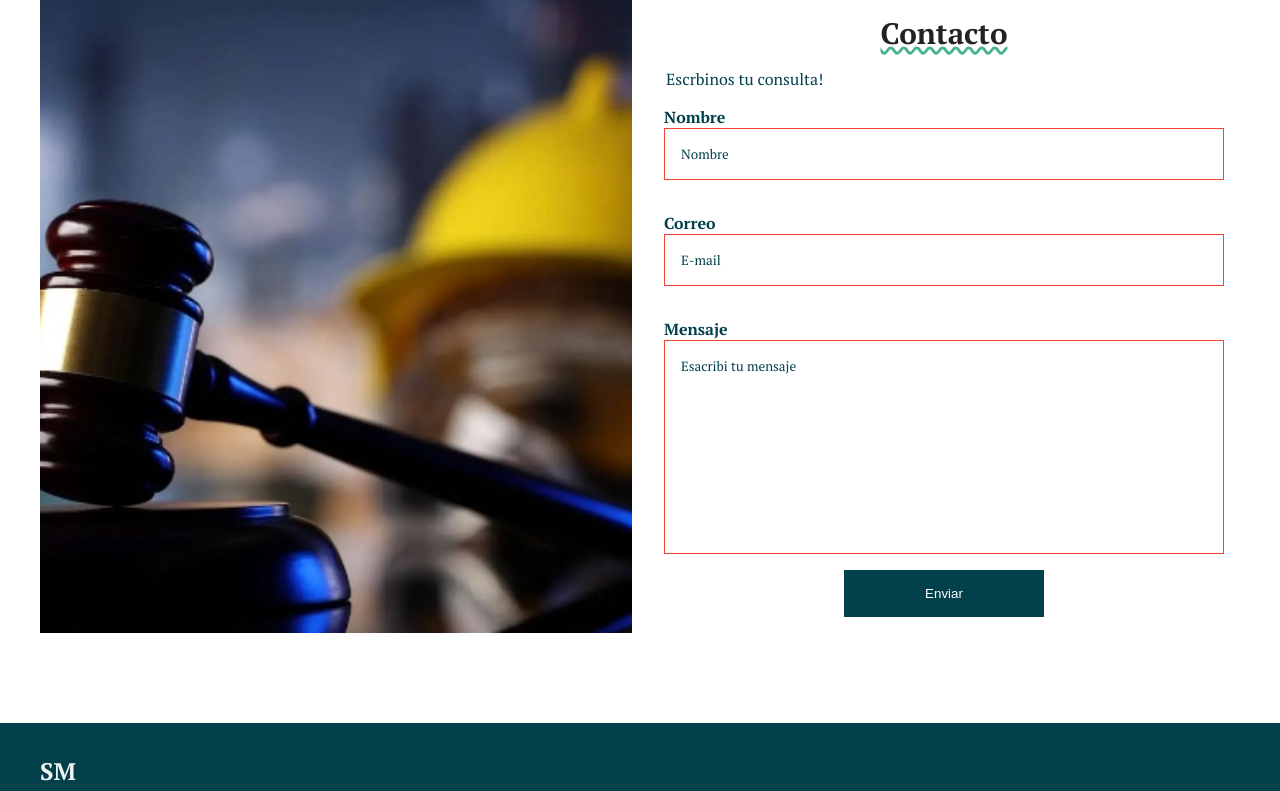
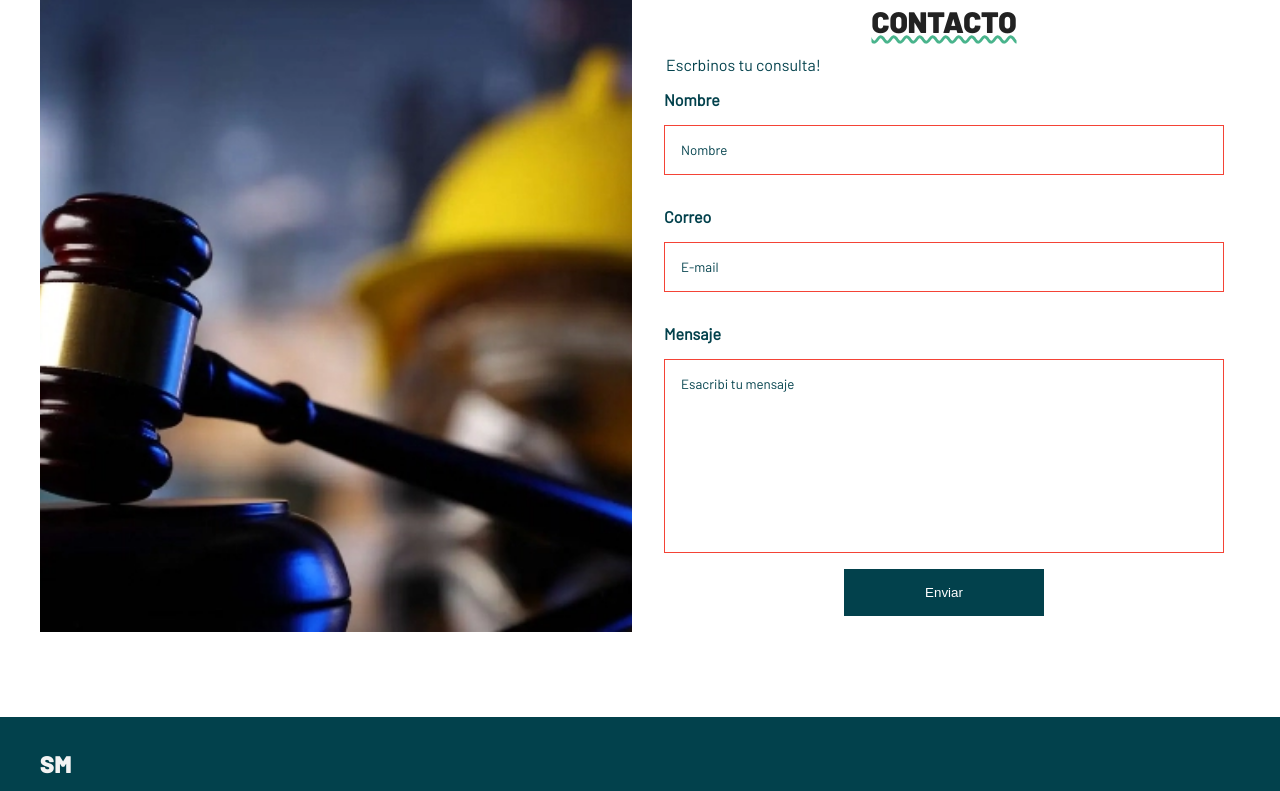
Before and after one commit to MatiSierraDev/sm-estudio, a plain HTML site: page index.html in a window 1280 px wide. Shown: the part 2837-3628 px from the top of the page. Drawn offline with Linux system fonts and the light colour scheme.

Commit message:
Modified font family

```diff
--- a/css/style.css
+++ b/css/style.css
@@ -1,40 +1,25 @@
-/* Fonts */
-/* latin */
 @font-face {
-  font-family: 'PT Serif';
-  font-style: italic;
+  font-family: 'Barlow regular';
+  font-style: normal;
   font-weight: 400;
   font-display: swap;
-  src: url(../fonts/PTSerif-Italic.ttf) format('woff2');
+  src: url('../fonts/Barlow-Regular.ttf') format('ttf'),
+    url('../fonts/Barlow-Regular.ttf') format('truetype'),
+    url('../fonts/Barlow-Regular.eot') format('embedded-opentype');
   unicode-range: U+0000-00FF, U+0131, U+0152-0153, U+02BB-02BC, U+02C6, U+02DA, U+02DC, U+2000-206F, U+2074, U+20AC, U+2122, U+2191, U+2193, U+2212, U+2215, U+FEFF, U+FFFD
 }
 
 @font-face {
-  font-family: 'PT Serif';
-  font-style: italic;
-  font-weight: 700;
+  font-family: 'Barlow Black';
+  font-style: normal;
+  font-weight: 900;
   font-display: swap;
-  src: url(../fonts/PTSerif-700-Italic.ttf) format('woff2');
+  src: url('../fonts/Barlow-Black.ttf') format('ttf'),
+    url('../fonts/Barlow-Black.ttf') format('truetype'),
+    url('../fonts/Barlow-Black.eot') format('embedded-opentype');
   unicode-range: U+0000-00FF, U+0131, U+0152-0153, U+02BB-02BC, U+02C6, U+02DA, U+02DC, U+2000-206F, U+2074, U+20AC, U+2122, U+2191, U+2193, U+2212, U+2215, U+FEFF, U+FFFD
 }
 
-@font-face {
-  font-family: 'PT Serif';
-  font-style: normal;
-  font-weight: 400;
-  font-display: swap;
-  src: url(../fonts/PTSerif-Regular.ttf) format('woff2');
-  unicode-range: U+0000-00FF, U+0131, U+0152-0153, U+02BB-02BC, U+02C6, U+02DA, U+02DC, U+2000-206F, U+2074, U+20AC, U+2122, U+2191, U+2193, U+2212, U+2215, U+FEFF, U+FFFD
-}
-
-@font-face {
-  font-family: 'PT Serif';
-  font-style: normal;
-  font-weight: 700;
-  font-display: swap;
-  src: url(../fonts/PTSerif-Bold.ttf) format('woff2');
-  unicode-range: U+0000-00FF, U+0131, U+0152-0153, U+02BB-02BC, U+02C6, U+02DA, U+02DC, U+2000-206F, U+2074, U+20AC, U+2122, U+2191, U+2193, U+2212, U+2215, U+FEFF, U+FFFD
-}
 
 /* custom properties */
 :root {
@@ -53,7 +38,8 @@
   --gray-dark-color: #666;
   --black-color: #000;
   --text-color: #222;
-  --font: 'PT Serif', sans-serif;
+  --font-barlow-black: 'Barlow Black', sans-serif;
+  --font-barlow-regular: 'Barlow regular', sans-serif;
   --max-width: 1200px;
   --header-height: 4rem;
 }
@@ -63,7 +49,7 @@
 /* modelo de caja desde el borde ancho y altura */
 html {
   box-sizing: border-box;
-  font-family: var(--font);
+  font-family: var(--font-barlow-regular);
   font-size: 16px;
   scroll-behavior: smooth;
 }
@@ -175,6 +161,8 @@ p {
 .hero-image-title {
   font-size: calc(1.5rem + 2vw);
   font-weight: bold;
+  font-family: var(--font-barlow-black);
+  text-transform: uppercase;
 }
 
 .hero-image-subtitle {
@@ -258,7 +246,8 @@ a.active-link {
 
 .container-title {
   font-size: calc(1.25rem + .75vw);
-  /* text-transform: uppercase; */
+  text-transform: uppercase;
+  font-family: var(--font-barlow-black);
   font-weight: bold;
   text-align: center;
   margin: 2rem 0;
@@ -412,6 +401,7 @@ a.active-link {
 
 .form-label input,
 .form-label textarea {
+  margin-top: 1rem;
   padding: 1rem;
   border: 1px solid lightgray;
   font-family: var(--font);
@@ -483,7 +473,7 @@ a.active-link {
 
 .footer hr {
   max-width: var(--max-width);
-  border: 0.1px solid #666;
+  border: 0.1px solid #6666664d;
 }
 
 .footer small {
@@ -559,6 +549,7 @@ a.active-link {
   color: var(--gray-light-color);
   font-size: 1.5rem;
   font-weight: bold;
+  font-family: var(--font-barlow-black);
 }
 
 .social-contact {
--- a/index.html
+++ b/index.html
@@ -16,7 +16,7 @@
   <link rel="preconnect" href="https://fonts.gstatic.com" crossorigin>
   <link href="https://fonts.googleapis.com/css2?family=PT+Serif:ital,wght@0,400;0,700;1,400;1,700&display=swap"
   rel="stylesheet"> -->
-  <link rel="stylesheet" href="./css/style.css">
+  <link rel="stylesheet" href="./css/style.css?v=3.0.0">
 </head>
 
 <body>
```
Also changed, not shown: fonts/Barlow-Black.ttf (added), fonts/Barlow-BlackItalic.ttf (added), fonts/Barlow-Bold.ttf (added), fonts/Barlow-Italic.ttf (added), fonts/Barlow-Medium.ttf (added), fonts/Barlow-Regular.ttf (added), fonts/Barlow-Thin.ttf (added).
